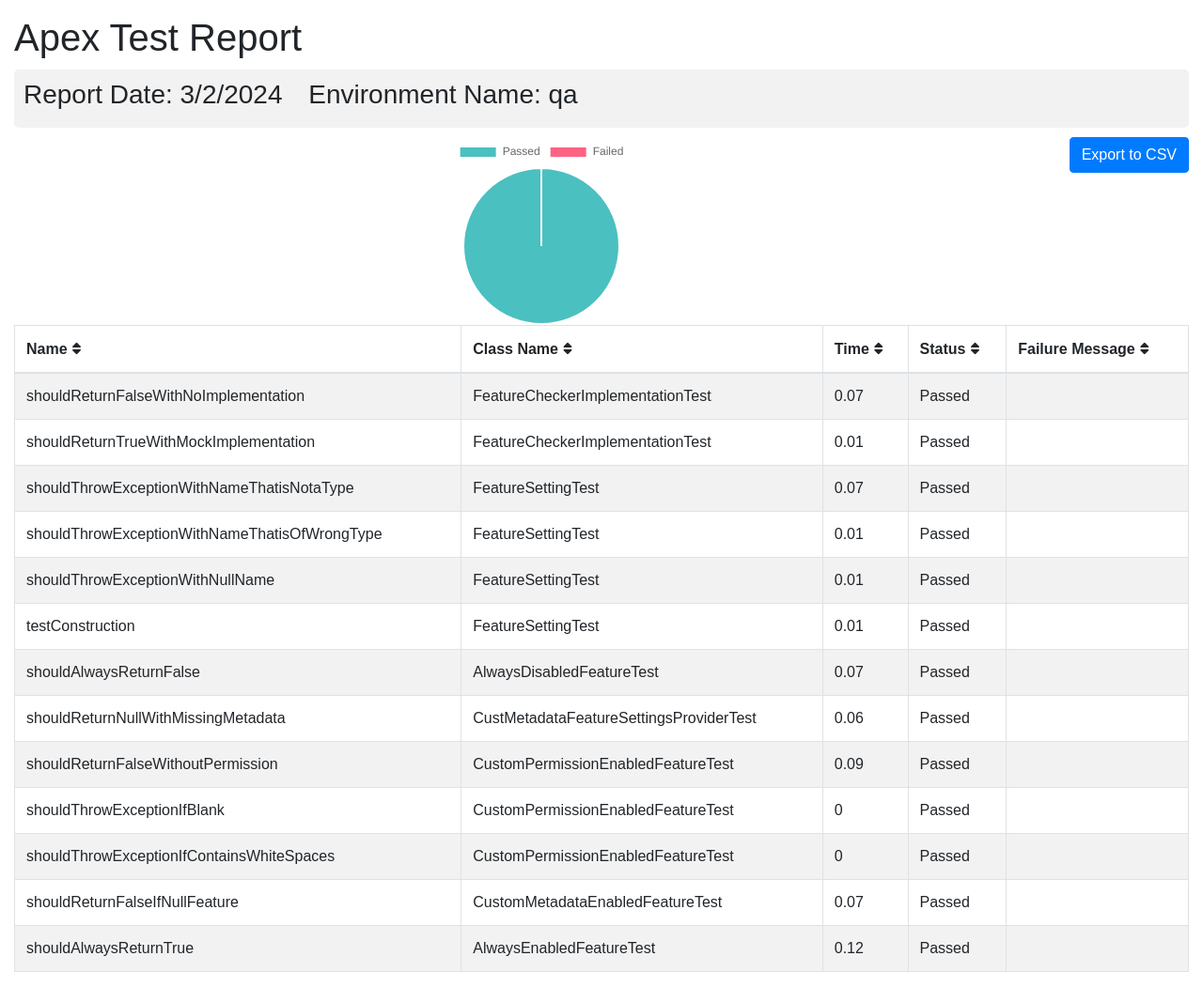
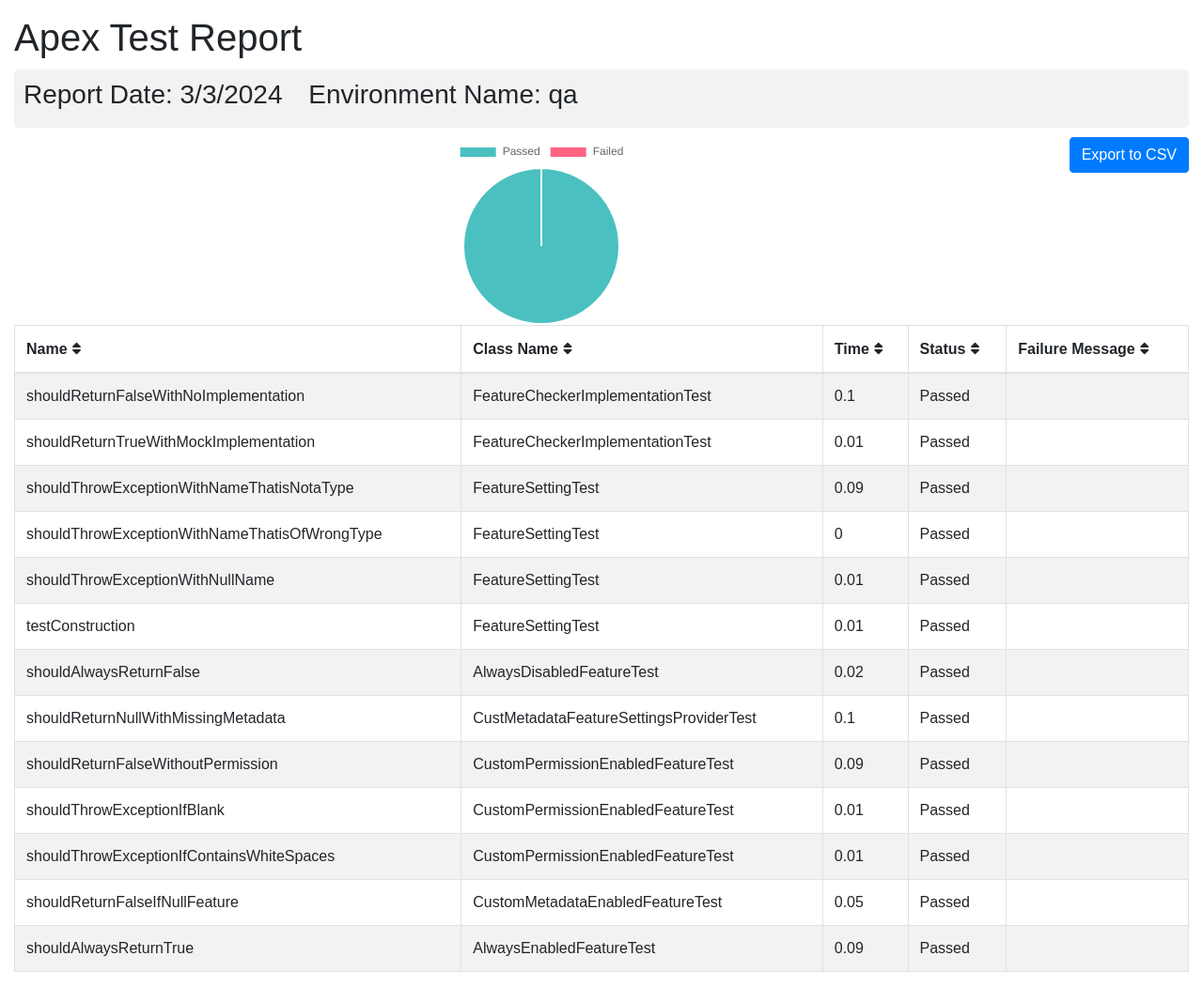
Before and after one commit to flxbl-io/sfops-dashboard, a Jekyll site: the page apextestResults/qa.html, which Jekyll copies as it is, in a window 1280 px wide. Shown: the whole page at 94% size. Built offline with Jekyll 4.4.1, drawn with Linux system fonts in a browser that asks for light colours.

Commit message:
Updated apex test results

```diff
--- a/apextestResults/qa.html
+++ b/apextestResults/qa.html
@@ -102,7 +102,7 @@
       <div class="container-fluid">
         <h1 class="mt-3">Apex Test Report</h1>
         <div class="info-card">
-        <h3>Report Date: 3/2/2024 <span style="margin-left: 20px;">Environment Name: qa</span></h3>
+        <h3>Report Date: 3/3/2024 <span style="margin-left: 20px;">Environment Name: qa</span></h3>
         </div>
         <button onclick="exportTableToCSV('testReport.csv')" class="btn btn-primary float-right">Export to CSV</button>
         <div id="chart-container">
@@ -123,7 +123,7 @@
         <tr>
           <td>shouldReturnFalseWithNoImplementation</td>
           <td>FeatureCheckerImplementationTest</td>
-          <td>0.07</td>
+          <td>0.1</td>
           <td>Passed</td>
           <td></td>
         </tr>
@@ -137,14 +137,14 @@
         <tr>
           <td>shouldThrowExceptionWithNameThatisNotaType</td>
           <td>FeatureSettingTest</td>
-          <td>0.07</td>
+          <td>0.09</td>
           <td>Passed</td>
           <td></td>
         </tr>
         <tr>
           <td>shouldThrowExceptionWithNameThatisOfWrongType</td>
           <td>FeatureSettingTest</td>
-          <td>0.01</td>
+          <td>0</td>
           <td>Passed</td>
           <td></td>
         </tr>
@@ -165,14 +165,14 @@
         <tr>
           <td>shouldAlwaysReturnFalse</td>
           <td>AlwaysDisabledFeatureTest</td>
-          <td>0.07</td>
+          <td>0.02</td>
           <td>Passed</td>
           <td></td>
         </tr>
         <tr>
           <td>shouldReturnNullWithMissingMetadata</td>
           <td>CustMetadataFeatureSettingsProviderTest</td>
-          <td>0.06</td>
+          <td>0.1</td>
           <td>Passed</td>
           <td></td>
         </tr>
@@ -186,28 +186,28 @@
         <tr>
           <td>shouldThrowExceptionIfBlank</td>
           <td>CustomPermissionEnabledFeatureTest</td>
-          <td>0</td>
+          <td>0.01</td>
           <td>Passed</td>
           <td></td>
         </tr>
         <tr>
           <td>shouldThrowExceptionIfContainsWhiteSpaces</td>
           <td>CustomPermissionEnabledFeatureTest</td>
-          <td>0</td>
+          <td>0.01</td>
           <td>Passed</td>
           <td></td>
         </tr>
         <tr>
           <td>shouldReturnFalseIfNullFeature</td>
           <td>CustomMetadataEnabledFeatureTest</td>
-          <td>0.07</td>
+          <td>0.05</td>
           <td>Passed</td>
           <td></td>
         </tr>
         <tr>
           <td>shouldAlwaysReturnTrue</td>
           <td>AlwaysEnabledFeatureTest</td>
-          <td>0.12</td>
+          <td>0.09</td>
           <td>Passed</td>
           <td></td>
         </tr>
```
